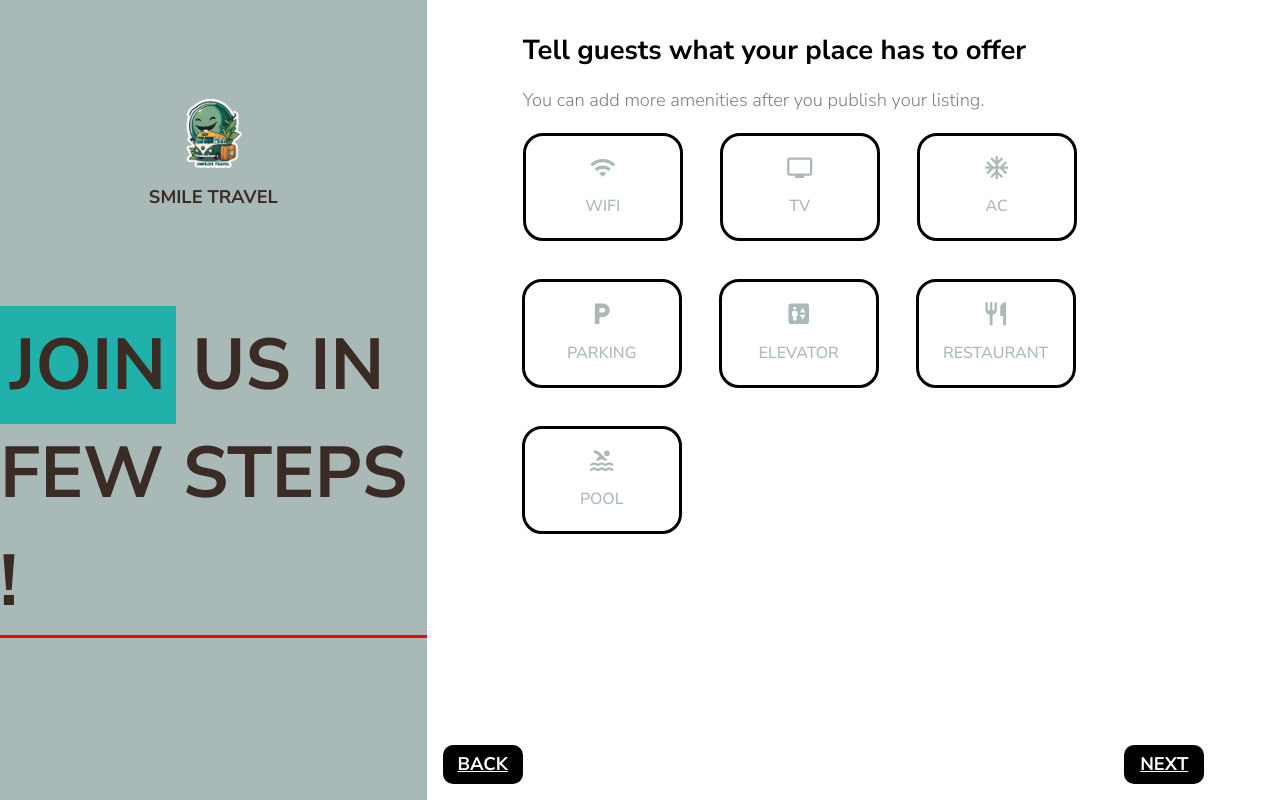
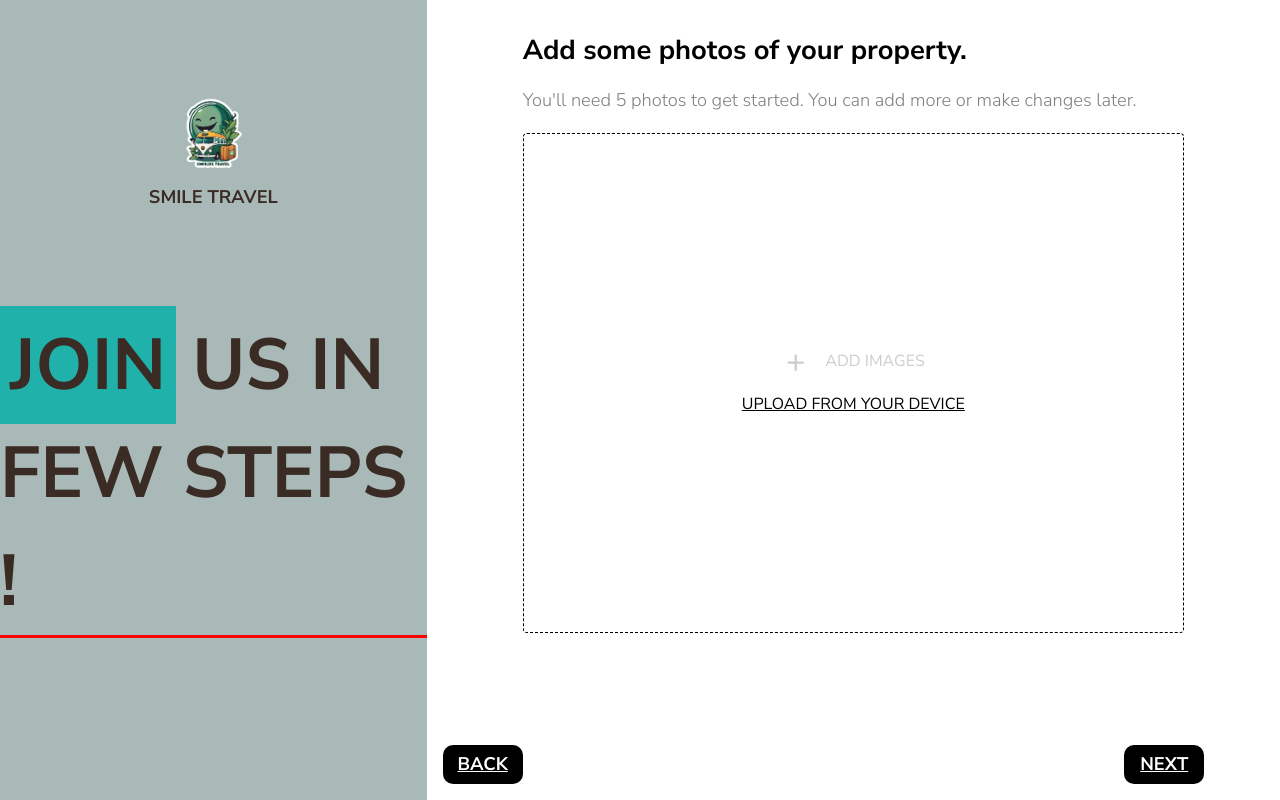
Before and after one commit to WatkornFeng/react-travel-admin, a React (Vite) app: page /become-a-host in a window 1280 px wide. Built offline with nearby package versions, Linux system fonts and the light colour scheme.

Commit message:
f becomeHost p 7 50%

```diff
--- a/src/context/constant.ts
+++ b/src/context/constant.ts
@@ -2,5 +2,6 @@ export const SELECT_TYPE = "SELECT_TYPE";
 export const SELECT_LOCATION = "SELECT_LOCATION";
 export const SELECT_STARS = "SELECT_STARS";
 export const SELECT_AMENITIES = "SELECT_AMENITIES";
+export const SELECT_PICTURES = "SELECT_PICTURES";
 export const CREATE_NAME = "CREATE_NAME";
 export const CREATE_DESCRIPTION = "CREATE_DESCRIPTION";
--- a/src/features/becomehost/ChooseAmenities.tsx
+++ b/src/features/becomehost/ChooseAmenities.tsx
@@ -14,7 +14,7 @@ function ChooseAmenities() {
     state: { amenities },
     dispatch,
   } = useBecomeHost() as IBecomeHostContext;
-  console.log(amenities);
+
   const handleSelectionChange = (
     event: React.MouseEvent<HTMLElement>,
     newValue: string
--- a/src/features/becomehost/ChoosePictures.tsx
+++ b/src/features/becomehost/ChoosePictures.tsx
@@ -1,5 +1,125 @@
+import {
+  Box,
+  Button,
+  Fade,
+  IconButton,
+  ImageListItem,
+  Input,
+  Stack,
+  TextField,
+  Typography,
+  styled,
+} from "@mui/material";
+import Title from "./ui/Title";
+import SubTitle from "./ui/SubTitle";
+import CancelIcon from "@mui/icons-material/Cancel";
+import BtnSelectImage from "./ui/BtnSelectImage";
+import {
+  IBecomeHostContext,
+  useBecomeHost,
+} from "../../context/BecomeHostContext";
+import { useEffect, useState } from "react";
+import BtnAddImage from "./ui/BtnAddImage";
+// import Image from "./ui/Image";
+const StyledShadowImage = styled(Box)({
+  position: "absolute",
+  bgcolor: "red",
+  top: 0,
+  height: "100%",
+  width: "100%",
+  background:
+    "linear-gradient(to bottom, rgba(0, 0, 0, 0.5) 0%, " +
+    "rgba(0, 0, 0, 0.2) 20%, rgba(0,0,0,0.0) 30%)",
+  "&:hover": {
+    cursor: "pointer",
+    background:
+      "linear-gradient(to bottom, rgba(0, 0, 0, 0.7) 0%, " +
+      "rgba(0, 0, 0, 0.4) 70%, rgba(0,0,0,0.2) 100%)",
+  },
+});
+const StyledGroupImage = styled(Box)({
+  display: "flex",
+  //   justifyContent: "center",
+  //   backgroundColor: "red",
+  flexWrap: "wrap",
+  gap: "1rem",
+});
 function ChoosePictures() {
-  return <div>ChoosePictures</div>;
+  const {
+    state: { pictures },
+  } = useBecomeHost() as IBecomeHostContext;
+
+  const [imageUrl, setImageUrl] = useState<string[] | null>(null);
+
+  useEffect(() => {
+    if (pictures) {
+      const dataURL: string[] = [];
+      const loadImage = (files: File[]) => {
+        files.forEach((file, index) => {
+          const reader = new FileReader();
+          reader.onload = () => {
+            dataURL.push(reader.result as string);
+
+            if (index === files.length - 1) {
+              setImageUrl(dataURL);
+            }
+          };
+
+          reader.readAsDataURL(file);
+        });
+      };
+
+      loadImage(pictures);
+    }
+  }, [pictures]);
+  return (
+    <>
+      <Stack spacing={2}>
+        <Title title="Add some photos of your property." />
+        <SubTitle text="You'll need 5 photos to get started. You can add more or make changes later." />
+        {!pictures && <BtnSelectImage />}
+      </Stack>
+      <StyledGroupImage>
+        {imageUrl &&
+          imageUrl.map((url, index) => (
+            <Box
+              key={index}
+              sx={{
+                borderRadius: "20px",
+                overflow: "hidden",
+                position: "relative",
+                height: "300px",
+                width: "400px",
+              }}
+            >
+              <Fade in timeout={1000 + index * 400} key={index}>
+                <img
+                  src={url}
+                  style={{
+                    height: "100%",
+
+                    width: "100%",
+                    objectFit: "cover",
+                  }}
+                />
+              </Fade>
+              <StyledShadowImage>
+                <Box sx={{ display: "flex", justifyContent: "flex-end" }}>
+                  <IconButton>
+                    <CancelIcon />
+                  </IconButton>
+                </Box>
+              </StyledShadowImage>
+            </Box>
+          ))}
+        {imageUrl && (
+          <Box>
+            <BtnAddImage />
+          </Box>
+        )}
+      </StyledGroupImage>
+    </>
+  );
 }
 
 export default ChoosePictures;
--- /dev/null
+++ b/src/features/becomehost/ChoosePrices.tsx
@@ -0,0 +1,5 @@
+function ChoosePrices() {
+  return <div>ChoosePrices</div>;
+}
+
+export default ChoosePrices;
--- /dev/null
+++ b/src/features/becomehost/ReviewProperty.tsx
@@ -0,0 +1,5 @@
+function ReviewProperty() {
+  return <div>ReviewProperty</div>;
+}
+
+export default ReviewProperty;
--- a/src/features/becomehost/data.tsx
+++ b/src/features/becomehost/data.tsx
@@ -20,6 +20,8 @@ import ElevatorIcon from "@mui/icons-material/Elevator";
 import RestaurantIcon from "@mui/icons-material/Restaurant";
 import PoolIcon from "@mui/icons-material/Pool";
 import ChoosePictures from "./ChoosePictures";
+import ReviewProperty from "./ReviewProperty";
+import ChoosePrices from "./ChoosePrices";
 // Data for Choose Property
 type PropertyDataType = {
   type: string;
@@ -92,4 +94,6 @@ export const pageContent: PageContentType[] = [
   { page: 5, content: <CreateDescription /> },
   { page: 6, content: <ChooseAmenities /> },
   { page: 7, content: <ChoosePictures /> },
+  { page: 8, content: <ChoosePrices /> },
+  { page: 9, content: <ReviewProperty /> },
 ];
--- /dev/null
+++ b/src/features/becomehost/ui/BtnAddImage.tsx
@@ -0,0 +1,55 @@
+import { Button, Stack, Typography } from "@mui/material";
+import AddIcon from "@mui/icons-material/Add";
+
+import {
+  IBecomeHostContext,
+  useBecomeHost,
+} from "../../../context/BecomeHostContext";
+import { SELECT_PICTURES } from "../../../context/constant";
+function BtnAddImage() {
+  const { dispatch } = useBecomeHost() as IBecomeHostContext;
+
+  const handleFileChange = (event: React.ChangeEvent<HTMLInputElement>) => {
+    const files = Array.from(event.target.files as FileList);
+    if (!files || files.length === 0) return;
+    dispatch({ type: SELECT_PICTURES, payload: files });
+  };
+  return (
+    <>
+      <input
+        type="file"
+        multiple
+        accept="image/*"
+        onChange={handleFileChange}
+        style={{ display: "none" }}
+        id="image-file-input"
+      />
+      <label htmlFor="image-file-input">
+        <Button
+          component="span"
+          sx={{
+            display: "flex",
+            flexDirection: "column",
+            gap: "1rem",
+            justifyContent: "center",
+            alignItems: "center",
+            height: "300px",
+            width: "400px",
+            borderRadius: "20px",
+            border: "1px solid black",
+            color: "#cccccc",
+            "&:hover": {
+              cursor: "pointer",
+              backgroundColor: "#f2f2f2",
+            },
+          }}
+        >
+          <AddIcon />
+          <Typography fontSize="1rem">Add Images</Typography>
+        </Button>
+      </label>
+    </>
+  );
+}
+
+export default BtnAddImage;
--- /dev/null
+++ b/src/features/becomehost/ui/BtnSelectImage.tsx
@@ -0,0 +1,64 @@
+import { Box, Button, Stack, Typography } from "@mui/material";
+import AddIcon from "@mui/icons-material/Add";
+import { useState } from "react";
+// import SelectedImage from "./SelectedImage";
+import {
+  IBecomeHostContext,
+  useBecomeHost,
+} from "../../../context/BecomeHostContext";
+import { SELECT_PICTURES } from "../../../context/constant";
+function BtnSelectImage() {
+  const { dispatch } = useBecomeHost() as IBecomeHostContext;
+
+  const handleFileChange = (event: React.ChangeEvent<HTMLInputElement>) => {
+    const files = Array.from(event.target.files as FileList);
+    if (!files || files.length === 0) return;
+    dispatch({ type: SELECT_PICTURES, payload: files });
+  };
+  return (
+    <>
+      <input
+        type="file"
+        multiple
+        accept="image/*"
+        onChange={handleFileChange}
+        style={{ display: "none" }}
+        id="image-file-input"
+      />
+      <label htmlFor="image-file-input">
+        <Button
+          component="span"
+          sx={{
+            display: "flex",
+            flexDirection: "column",
+            gap: "1rem",
+            justifyContent: "center",
+            alignItems: "center",
+            border: "1px dashed black",
+            height: "500px",
+            color: "#cccccc",
+            "&:hover": {
+              cursor: "pointer",
+              backgroundColor: "#f2f2f2",
+            },
+          }}
+        >
+          <Stack spacing={2} direction="row">
+            <AddIcon />
+            <Typography fontSize="1rem">Add Images</Typography>
+          </Stack>
+          <Typography
+            sx={{
+              color: "black",
+              fontSize: "1rem",
+              textDecorationLine: "underline",
+            }}
+          >
+            Upload from your device
+          </Typography>
+        </Button>
+      </label>
+    </>
+  );
+}
+export default BtnSelectImage;
--- /dev/null
+++ b/src/features/becomehost/ui/Image.tsx
@@ -0,0 +1,54 @@
+// import { Box, styled, IconButton, Fade } from "@mui/material";
+// import CancelIcon from "@mui/icons-material/Cancel";
+
+// const StyledShadowImage = styled(Box)({
+//   position: "absolute",
+//   bgcolor: "red",
+//   top: 0,
+//   height: "100%",
+//   width: "100%",
+//   background:
+//     "linear-gradient(to bottom, rgba(0, 0, 0, 0.5) 0%, " +
+//     "rgba(0, 0, 0, 0.2) 20%, rgba(0,0,0,0.0) 30%)",
+//   "&:hover": {
+//     cursor: "pointer",
+//     background:
+//       "linear-gradient(to bottom, rgba(0, 0, 0, 0.7) 0%, " +
+//       "rgba(0, 0, 0, 0.4) 70%, rgba(0,0,0,0.2) 100%)",
+//   },
+// });
+// interface IProps {
+//   imageUrl: string;
+//   index: number;
+// }
+// function Image({ imageUrl, index }: IProps) {
+//   return (
+//     <Fade in timeout={1000 + index * 150}>
+//       <Box
+//         sx={{
+//           borderRadius: "20px",
+//           overflow: "hidden",
+//           position: "relative",
+//         }}
+//       >
+//         <img
+//           src={imageUrl}
+//           style={{
+//             height: "100%",
+//             width: "400px",
+//             objectFit: "cover",
+//           }}
+//         />
+//         <StyledShadowImage>
+//           <Box sx={{ display: "flex", justifyContent: "flex-end" }}>
+//             <IconButton>
+//               <CancelIcon />
+//             </IconButton>
+//           </Box>
+//         </StyledShadowImage>
+//       </Box>
+//     </Fade>
+//   );
+// }
+
+// export default Image;
--- /dev/null
+++ b/src/features/becomehost/ui/SelectedImage.tsx
@@ -0,0 +1,26 @@
+// import { Box } from "@mui/material";
+
+// interface IProps {
+//   imageUrl: string;
+// }
+
+// function SelectedImage({ imageUrl }: IProps) {
+//   return (
+//     <Box
+//       sx={{
+//         width: "100px",
+//         height: "100px",
+//       }}
+//     >
+//       <img
+//         src={imageUrl}
+//         alt="Uploaded Image"
+//         style={{
+//           objectFit: "fill",
+//         }}
+//       />
+//     </Box>
+//   );
+// }
+
+// export default SelectedImage;
--- a/src/pages/BecomeHost.tsx
+++ b/src/pages/BecomeHost.tsx
@@ -27,15 +27,13 @@ const StyledSideBar = styled(Box)(({ theme }) => ({
 }));
 
 function BecomeHost() {
-  const [page, setPage] = useState<number>(6);
+  const [page, setPage] = useState<number>(7);
 
   const PageContent = () => {
     const content = pageContent.map((e, index) => {
       return (
         <Fade in timeout={1500} key={index}>
-          <div>
-            <Box>{e.page === page && e.content}</Box>
-          </div>
+          <Box>{e.page === page && e.content}</Box>
         </Fade>
       );
     });
```
Also changed, not shown: src/context/BecomeHostContext.tsx (+7 -1 lines).
